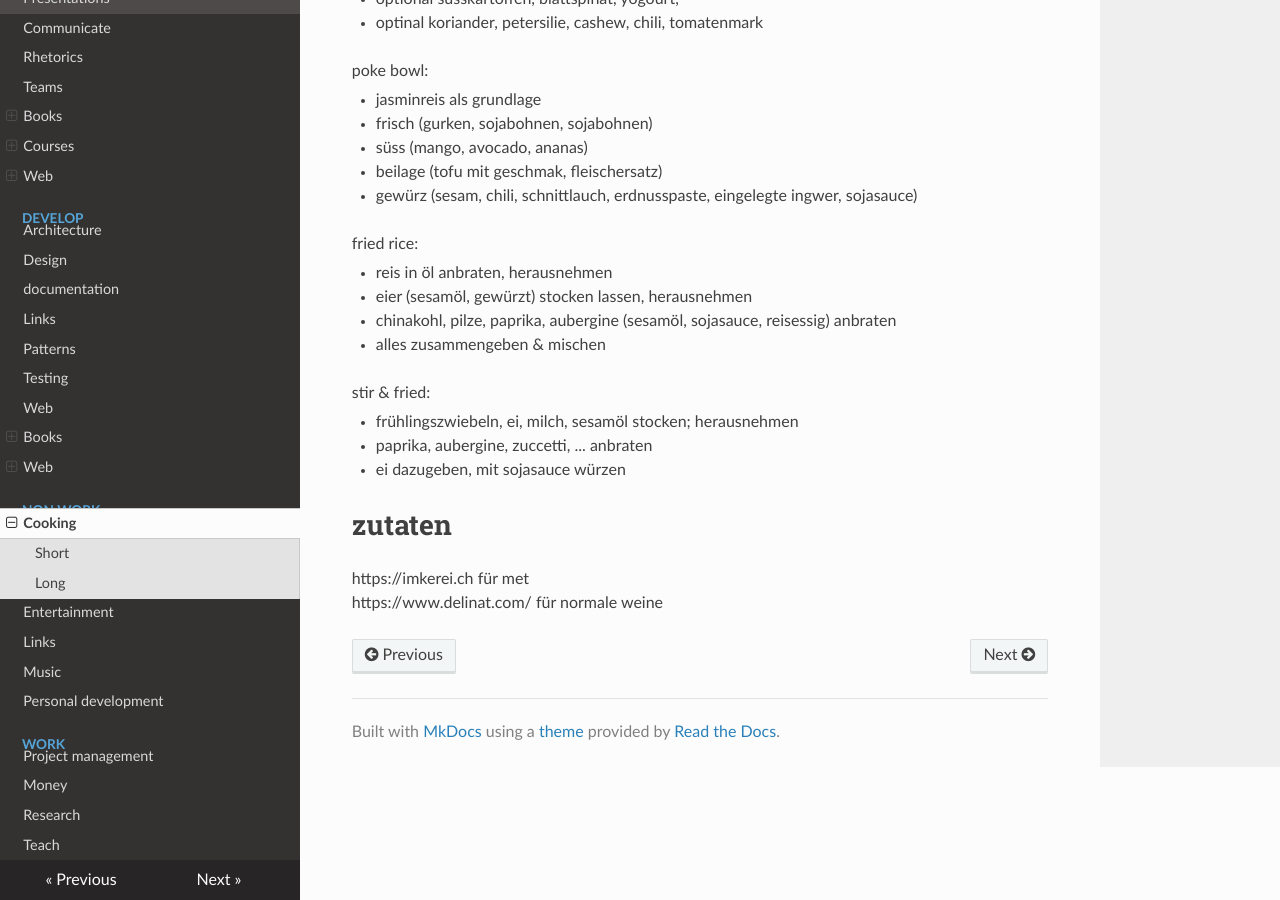
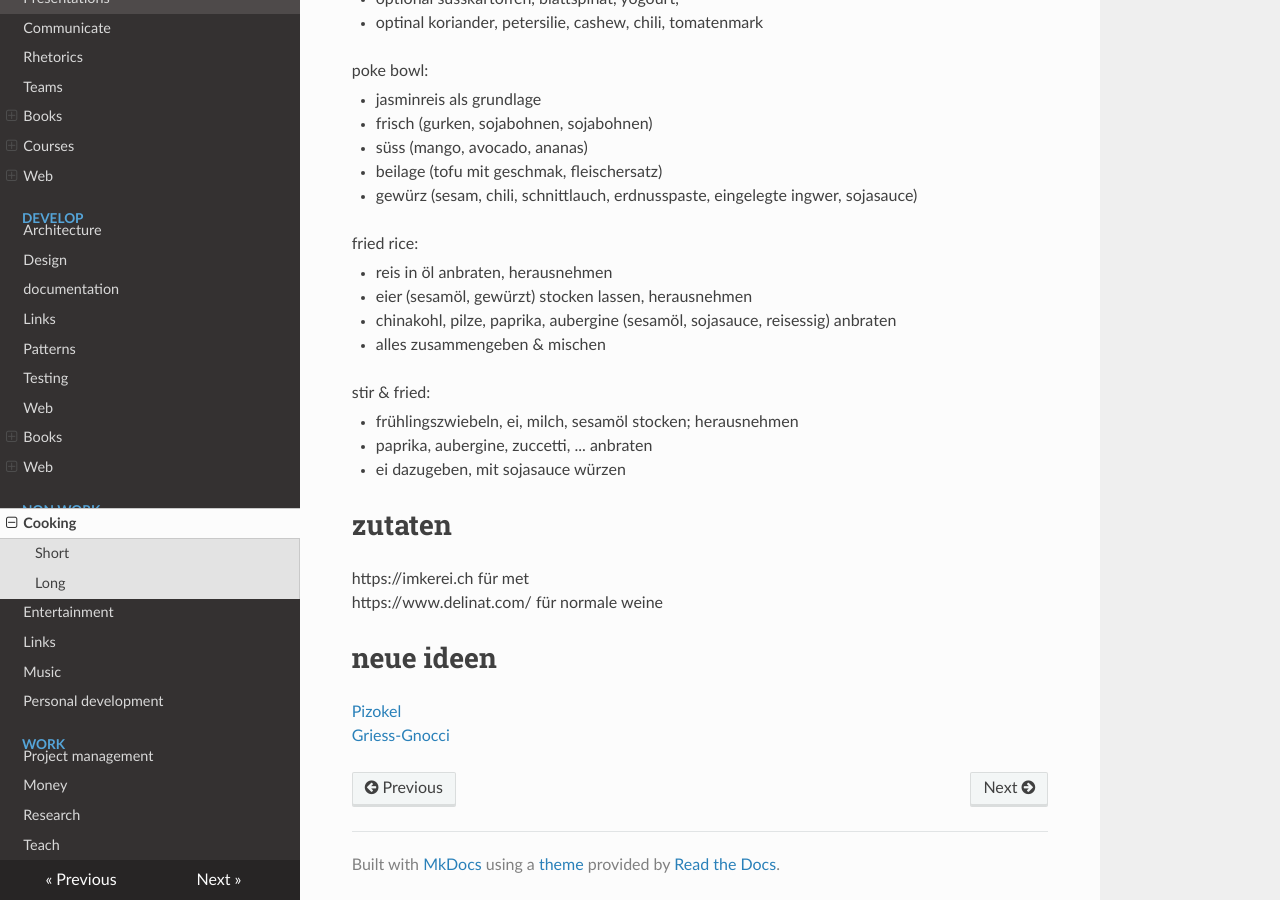
Before and after one commit to famoser/docs, an MkDocs documentation site: the page built from docs/non-work/coocking.md, in a window 1280 px wide and 900 px high, scrolled down 2373 px. Built offline with MkDocs 1.6.1, drawn with Linux system fonts in a browser that asks for light colours; nearby versions of some CDN libraries.

Commit message:
Update coocking.md

```diff
--- a/docs/non-work/coocking.md
+++ b/docs/non-work/coocking.md
@@ -134,3 +134,9 @@ zutaten
 
 https://imkerei.ch für met
 https://www.delinat.com/ für normale weine
+
+neue ideen
+===
+
+[Pizokel](https://fooby.ch/de/rezepte/9130/pizokel-mit-gemuese--buchweizen-spaetzli-?startAuto1=4)
+[Griess-Gnocci](https://www.bettybossi.ch/de/Rezept/ShowRezept/BB_BKXX060801_0058A-40-de)
```
